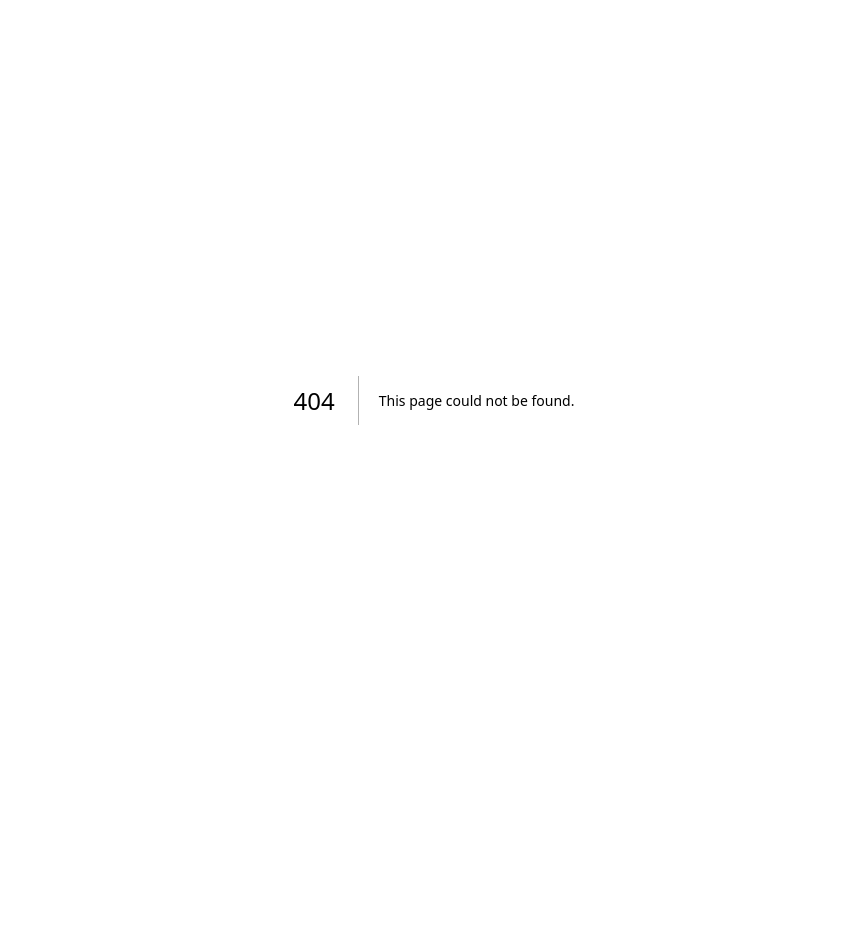
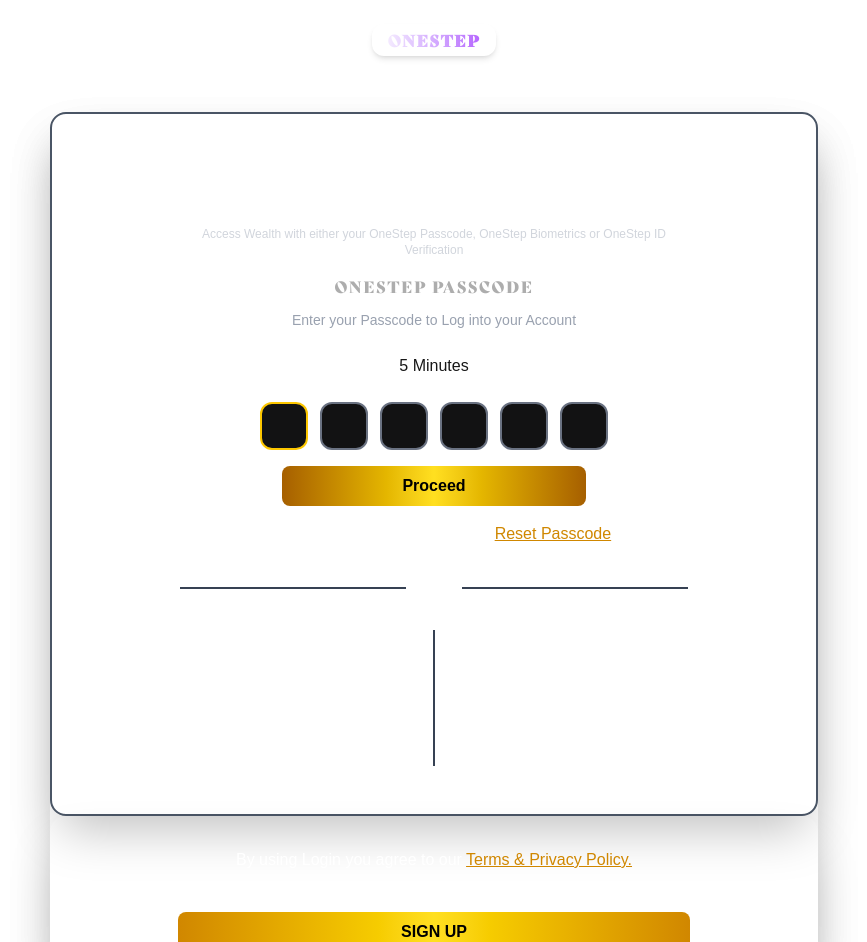
Before and after one commit to Vikramop/Veervikram_Singh_FRONTEND_TASK_TEST, a Next.js app in the folder frontend/: page /login-2 in a window 1280 px wide. Before the commit this address had no page. Shown: the top 942 px of the page, without its empty margins (206-1073 px from the left). Before the commit the page ends 800 px from the top, so only its background shows below. Built offline with nearby package versions, Linux system fonts and the light colour scheme.

Commit message:
feat:added diffrent login methods

```diff
--- /dev/null
+++ b/frontend/app/components/auth/LoginBio.tsx
@@ -0,0 +1,47 @@
+import Image from 'next/image';
+import React from 'react';
+
+const LoginBio = () => {
+  return (
+    <div>
+      <div className="mb-3 text-md font-medium text-[#ADADAD] font-bely tracking-widest">
+        USE ONESTEP BIOMETICS TO LOGIN
+      </div>
+      <div className="mb-6 text-gray-400 text-sm">
+        Login to your Account made easy with the Onestep Biometrics
+      </div>
+      <div className="mb-6 font-semibold text-gray-200 text-sm">
+        KINDLY SELECT A MESSENGER BELOW
+      </div>
+      <div className="sm:justify-center sm:flex sm:gap-10 xl:gap-20 mb-6 mx-auto">
+        <div className="border-2 border-gray-500 py-6 px-12 rounded-2xl mx-auto max-sm:mb-5 ">
+          <Image
+            width={10}
+            height={10}
+            src="/fingerprint.svg"
+            alt="fingerprint"
+            className="w-20 h-20  mx-auto"
+          />
+          <span>Touch ID</span>
+        </div>
+        <div className="border-2 border-gray-500 py-6 px-12 rounded-2xl">
+          <Image
+            width={10}
+            height={10}
+            src="/face-id.svg"
+            alt="face-id"
+            className="w-20 h-20 mx-auto"
+          />
+          <span>Face ID</span>
+        </div>
+      </div>
+      <p className="mb-2">Having trouble using OneStep Verification?</p>
+      {/* Help Centre Button */}
+      <button className="w-[70%] mx-auto bg-gradient-to-r from-yellow-600 via-yellow-300 to-yellow-600 text-black font-bold py-2 rounded-lg mb-3 text-base hover:from-yellow-300 hover:to-yellow-400 transition-all">
+        HELP CENTRE
+      </button>
+    </div>
+  );
+};
+
+export default LoginBio;
--- /dev/null
+++ b/frontend/app/components/auth/LoginSocials.tsx
@@ -0,0 +1,53 @@
+import { useAuth } from '@/app/context/AuthContext';
+import Image from 'next/image';
+import React from 'react';
+
+const LoginSocials = () => {
+  const { login } = useAuth();
+  return (
+    <div>
+      <div className="w-full pb-2 text-center  relative ">
+        {/* Sub instructions */}
+        <div className="mb-3 text-md font-medium text-[#ADADAD] font-bely tracking-widest">
+          USE ONESTEP ID TO LOGIN
+        </div>
+        <div className="mb-6 text-gray-400 text-sm">
+          Use the OneStep Verification to Log into your Account
+        </div>
+        <div className="mb-6 font-semibold text-gray-200 text-sm">
+          KINDLY SELECT A MESSENGER BELOW
+        </div>
+
+        {/* Telegram Button */}
+        <button
+          className="w-15 h-15 flex items-center justify-center bg-yellow-400 hover:bg-yellow-300 transition-all rounded-2xl shadow-lg mx-auto mb-3"
+          onClick={() => login('Demo User')} // Replace with your Telegram OAuth!
+          title="Login via Telegram"
+        >
+          <Image
+            width={10}
+            height={10}
+            src="/tele.svg"
+            alt="Telegram"
+            className="w-10 h-10"
+          />
+        </button>
+
+        {/* Recovery Center link */}
+        <a
+          href="#"
+          className="block text-xs text-yellow-400 hover:underline mb-4 font-bold"
+        >
+          Recovery Center
+        </a>
+        <p className="mb-2">Having trouble using OneStep Verification?</p>
+        {/* Help Centre Button */}
+        <button className="w-full bg-gradient-to-r from-yellow-600 via-yellow-300 to-yellow-600 text-black font-bold py-2 rounded-lg mb-3 text-base hover:from-yellow-300 hover:to-yellow-400 transition-all">
+          HELP CENTRE
+        </button>
+      </div>
+    </div>
+  );
+};
+
+export default LoginSocials;
--- /dev/null
+++ b/frontend/app/login-2/page.tsx
@@ -0,0 +1,164 @@
+'use client';
+import React, { useState } from 'react';
+import OtpInput from '../components/auth/OTPInput';
+import LoginBio from '../components/auth/LoginBio';
+import LoginSocials from '../components/auth/LoginSocials';
+
+enum TabKey {
+  Passcode = 'passcode',
+  Bio = 'bio',
+  Socials = 'socials',
+}
+
+const Page = () => {
+  const [activeTab, setActiveTab] = useState<TabKey>(TabKey.Passcode);
+
+  const topTab = activeTab;
+  const belowTabs = [TabKey.Passcode, TabKey.Bio, TabKey.Socials].filter(
+    (t) => t !== topTab
+  );
+
+  const renderTopContent = () => {
+    switch (topTab) {
+      case TabKey.Passcode:
+        return (
+          <>
+            {/* Sub instructions */}
+            <div className="mb-3 text-md font-medium text-[#ADADAD] font-bely tracking-widest">
+              ONESTEP PASSCODE
+            </div>
+            <div className="mb-6 text-gray-400 text-sm">
+              Enter your Passcode to Log into your Account
+            </div>
+
+            <p className="my-6">5 Minutes</p>
+            <OtpInput length={6} onChangeOtp={(otp) => console.log(otp)} />
+            <a
+              href="/signup"
+              className="xl:w-[60%] mx-auto block bg-gradient-to-r from-yellow-700 via-yellow-300 to-yellow-700 text-black py-2 mt-2 rounded-lg font-bold text-base hover:from-yellow-300 hover:to-yellow-400 transition-all"
+            >
+              Proceed
+            </a>
+            <div className="text-md text-white mb-1 text-center mt-4">
+              Can&apos;t remember your Passcode?{' '}
+              <a
+                href="#"
+                className="text-yellow-600 underline hover:text-purple-200"
+              >
+                Reset Passcode
+              </a>
+            </div>
+          </>
+        );
+      case TabKey.Bio:
+        return <LoginBio />;
+      case TabKey.Socials:
+        return <LoginSocials />;
+      default:
+        return null;
+    }
+  };
+
+  const getTabTitle = (tab: TabKey) => {
+    switch (tab) {
+      case TabKey.Passcode:
+        return 'ONESTEP PASSCODE';
+      case TabKey.Bio:
+        return 'Use Onestep Biometrics to Login';
+      case TabKey.Socials:
+        return 'Use Onestep ID to Login';
+    }
+  };
+
+  return (
+    <>
+      {/* Brand Logo */}
+      <div className="bg-green-80 grid grid-cols-3 items-center px-4 py-2 my-4">
+        <div className="text-base font-bold tracking-widest text-white px-4 py-1 max-sm:text-xs">
+          Back
+        </div>
+
+        <div className="justify-self-center text-base font-bely font-bold tracking-widest bg-gradient-to-r from-white to-purple-500 bg-clip-text text-transparent px-4 py-1 rounded-xl shadow-md max-sm:text-xs">
+          ONESTEP
+        </div>
+
+        <div className="justify-self-end text-base font-bold tracking-widest text-white px-4 py-1">
+          X
+        </div>
+      </div>
+
+      <div className="w-4/5 sm:w-4/5 md:w-3/4 lg:w-2/3 xl:w-3/5 2xl:w-3/5 mx-auto rounded-2xl shadow-2xl relative mt-12 max-sm:mb-4">
+        {/* Top card */}
+        <div className="w-full rounded-2xl shadow-2xl p-8 pb-12 text-center border-2 border-gray-600 relative md:px-16 lg:px-24 xl:px-32 2xl:px-32">
+          {/* Login Heading */}
+          <div>
+            <h2 className="mt-4 text-5xl font-normal text-white mb-2 font-bely tracking-wide pb-2">
+              Login
+            </h2>
+            <p className="text-xs font-normal text-gray-300 mb-4 text-center">
+              Access Wealth with either your OneStep Passcode, OneStep
+              Biometrics or OneStep ID Verification
+            </p>
+          </div>
+
+          {/* Dynamic Top Content */}
+          {renderTopContent()}
+
+          {/* Horizontal Divider with OR */}
+          <div className="flex items-center my-8">
+            <div className="flex-grow border-t border border-gray-700"></div>
+            <span className="mx-4 text-white font-semibold text-sm tracking-widest">
+              OR
+            </span>
+            <div className="flex-grow border-t border border-gray-700"></div>
+          </div>
+
+          {/* Side by Side Tabs Below */}
+          <div className="sm:flex sm:divide-gray-700 sm:divide-x-2 max-sm:divide-y-2 max-sm:divide-gray-700">
+            {belowTabs.map((tabKey) => (
+              <div
+                key={tabKey}
+                className="flex-1 py-6 text-white  text-center cursor-pointer hover:bg-gray-800 transition"
+                onClick={() => setActiveTab(tabKey)}
+              >
+                <div className="mb-2  text-md text-white font-bely font-thin text-xl">
+                  {getTabTitle(tabKey)}
+                </div>
+                {/* Mini preview (can adjust or replace with icons) */}
+                <div className="mt-2">
+                  {tabKey === TabKey.Passcode && <span>Use Passcode</span>}
+                  {tabKey === TabKey.Bio && <span>Use Biometrics</span>}
+                  {tabKey === TabKey.Socials && <span>Login via Socials</span>}
+                </div>
+              </div>
+            ))}
+          </div>
+        </div>
+
+        {/* Footer Card */}
+        <div className="w-full rounded-2xl shadow-2xl p-8 pb-4 text-center relative md:px-16 lg:px-24 xl:px-32 2xl:px-60">
+          <div className="text-md text-white mb-1 text-center">
+            By using Login you agree to our{' '}
+            <a
+              href="#"
+              className="text-yellow-600 underline hover:text-purple-200"
+            >
+              Terms &amp; Privacy Policy.
+            </a>
+          </div>
+
+          <div className="mb-2 text-white pt-3 text-xs">Are you new Here?</div>
+
+          <a
+            href="/signup"
+            className="w-full block bg-gradient-to-r from-yellow-600 via-yellow-300 to-yellow-600 text-black py-2 mt-2 rounded-lg font-bold text-base hover:from-yellow-300 hover:to-yellow-400 transition-all"
+          >
+            SIGN UP
+          </a>
+        </div>
+      </div>
+    </>
+  );
+};
+
+export default Page;
```
Also changed, not shown: frontend/public/face-id.svg (added), frontend/public/fingerprint.svg (added).
